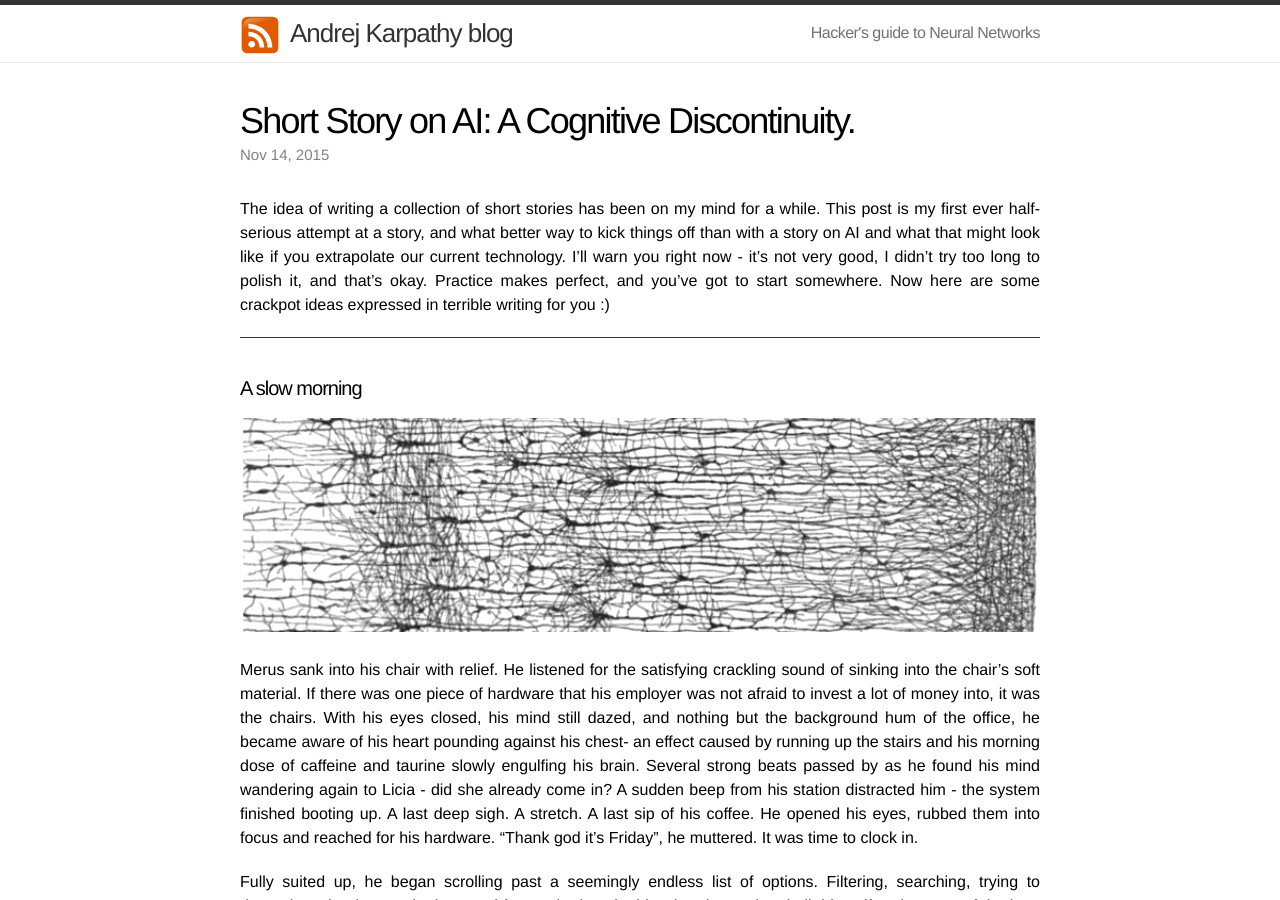
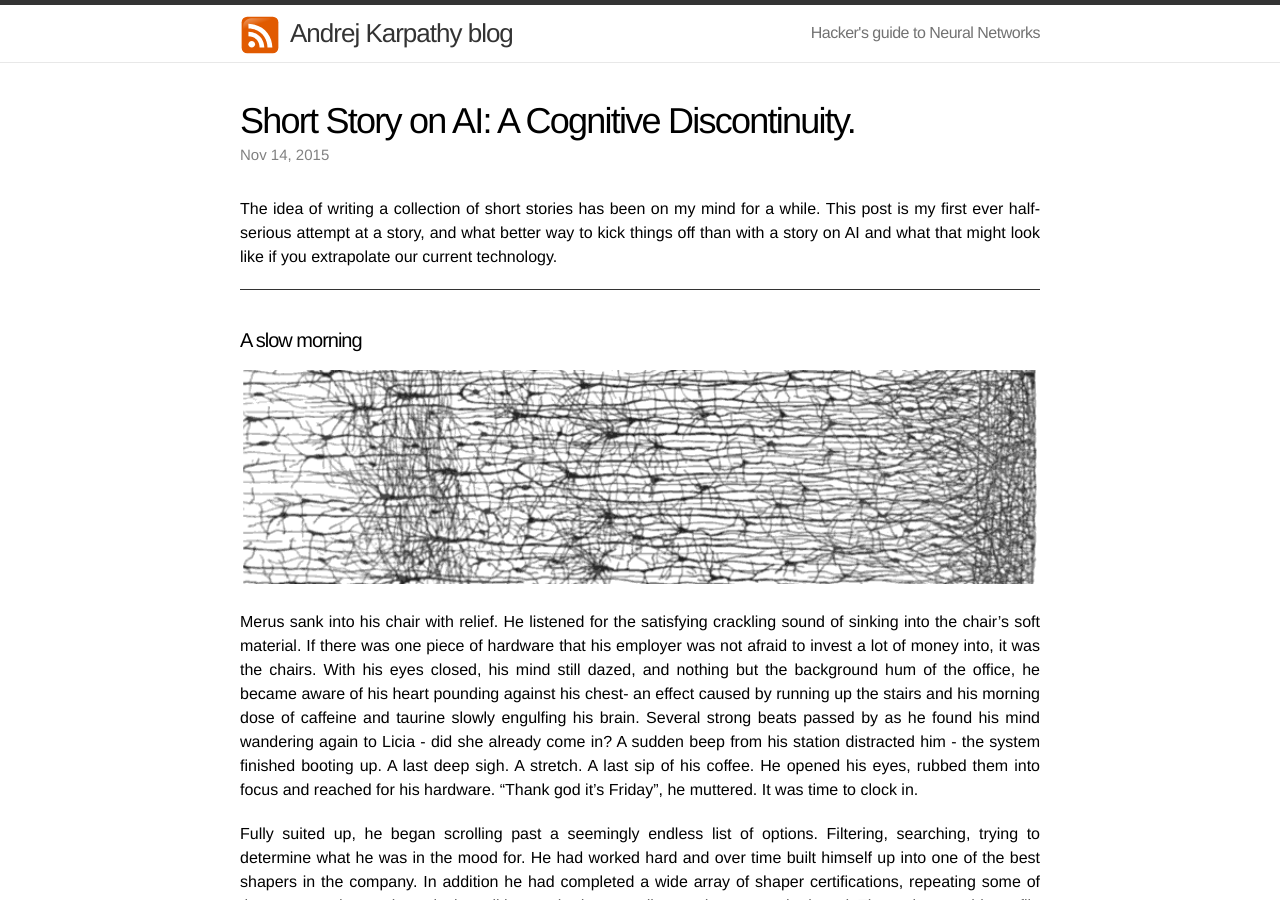
Before and after one commit to karpathy/karpathy.github.io, a Jekyll site: the page built from _posts/2015-11-20-ai.markdown, in a window 1280 px wide and 900 px high. Built offline with Jekyll 4.4.1, drawn with Linux system fonts in a browser that asks for light colours; Markdown is read by kramdown in place of the engine named in the settings; comment, search, counter and statistics services are not loaded.

Commit message:
following rule #0

```diff
--- a/_posts/2015-11-20-ai.markdown
+++ b/_posts/2015-11-20-ai.markdown
@@ -13,7 +13,7 @@
 }
 </style>
 
-The idea of writing a collection of short stories has been on my mind for a while. This post is my first ever half-serious attempt at a story, and what better way to kick things off than with a story on AI and what that might look like if you extrapolate our current technology. I'll warn you right now - it's not very good, I didn't try too long to polish it, and that's okay. Practice makes perfect, and you've got to start somewhere. Now here are some crackpot ideas expressed in terrible writing for you :)
+The idea of writing a collection of short stories has been on my mind for a while. This post is my first ever half-serious attempt at a story, and what better way to kick things off than with a story on AI and what that might look like if you extrapolate our current technology.
 
 <hr style="border:none; height:1px; background-color: #333;">
 
```
